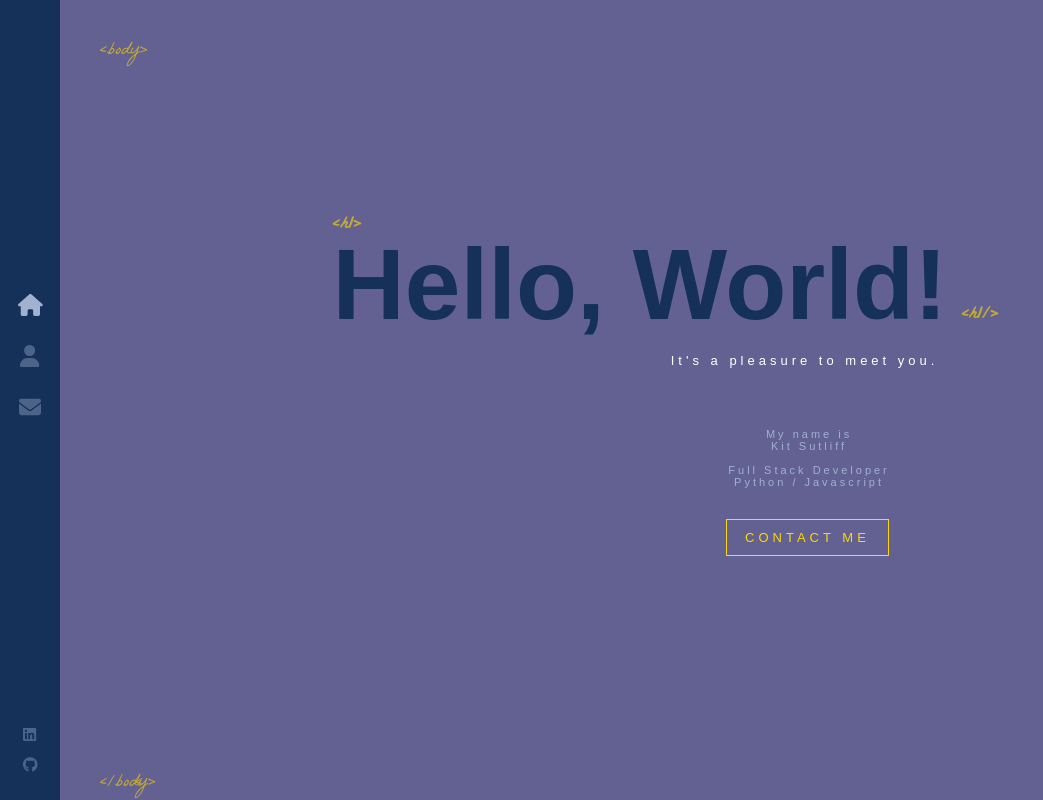
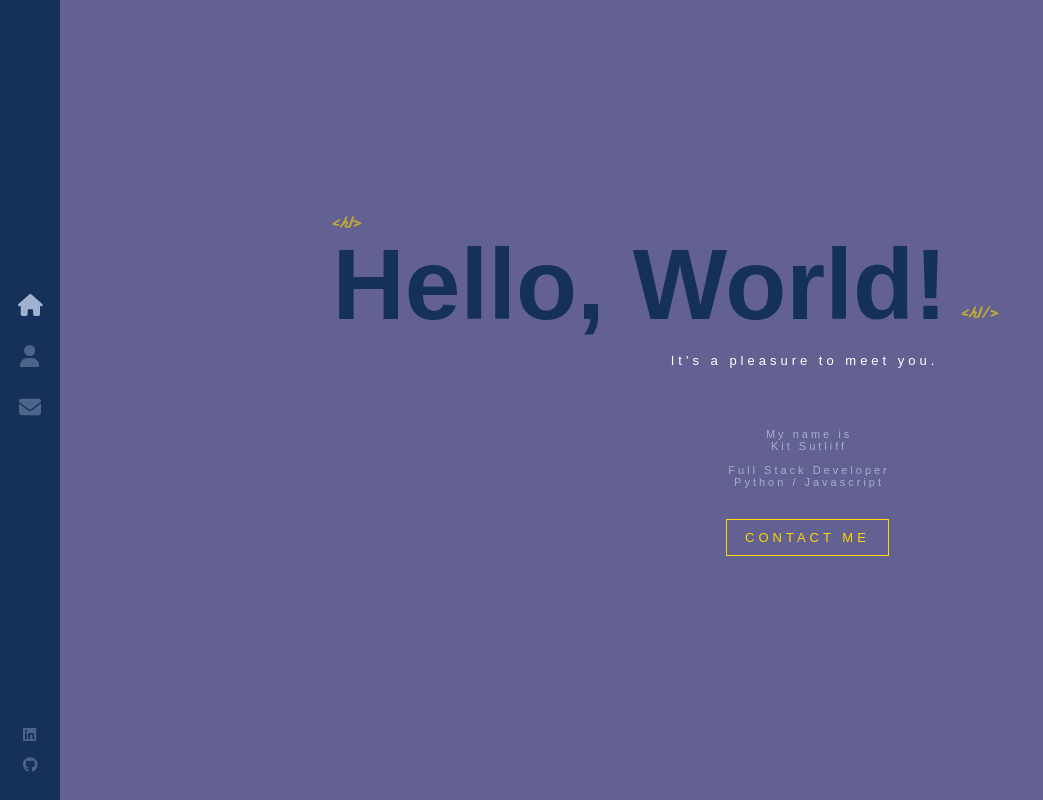
Before and after one commit to KitSutliff/react-portfolio, a React (Create React App) app: page / in a window 1280 px wide. Shown: the whole page, without its empty margins (0-1043 px from the left). Built offline with nearby package versions, Linux system fonts and the light colour scheme.

Commit message:
adds Content to Components with children

```diff
--- /dev/null
+++ b/src/components/Content/index.js
@@ -0,0 +1,8 @@
+const Content = () => {
+    return (
+        <div>'Test'
+        </div>
+    )
+}
+
+export default Content
--- a/src/components/Layout/index.js
+++ b/src/components/Layout/index.js
@@ -1,16 +1,15 @@
 import Sidebar from '../Sidebar'
 import './index.scss';
+import Content from '../Content'
 
 const Layout = () => {
     return (
         <div className = "App">
             <Sidebar />
+
             <div className='page'>
-                <span className='tags top-tags'>&lt;body&gt;</span>
-                <span className='tags bottom-tags'>
-                &lt;/body&gt;
-                <span className='bottom-tag-html'>&lt;</span>
-                </span>
+                <Content />
+
             </div>
         </div>
     )
```
